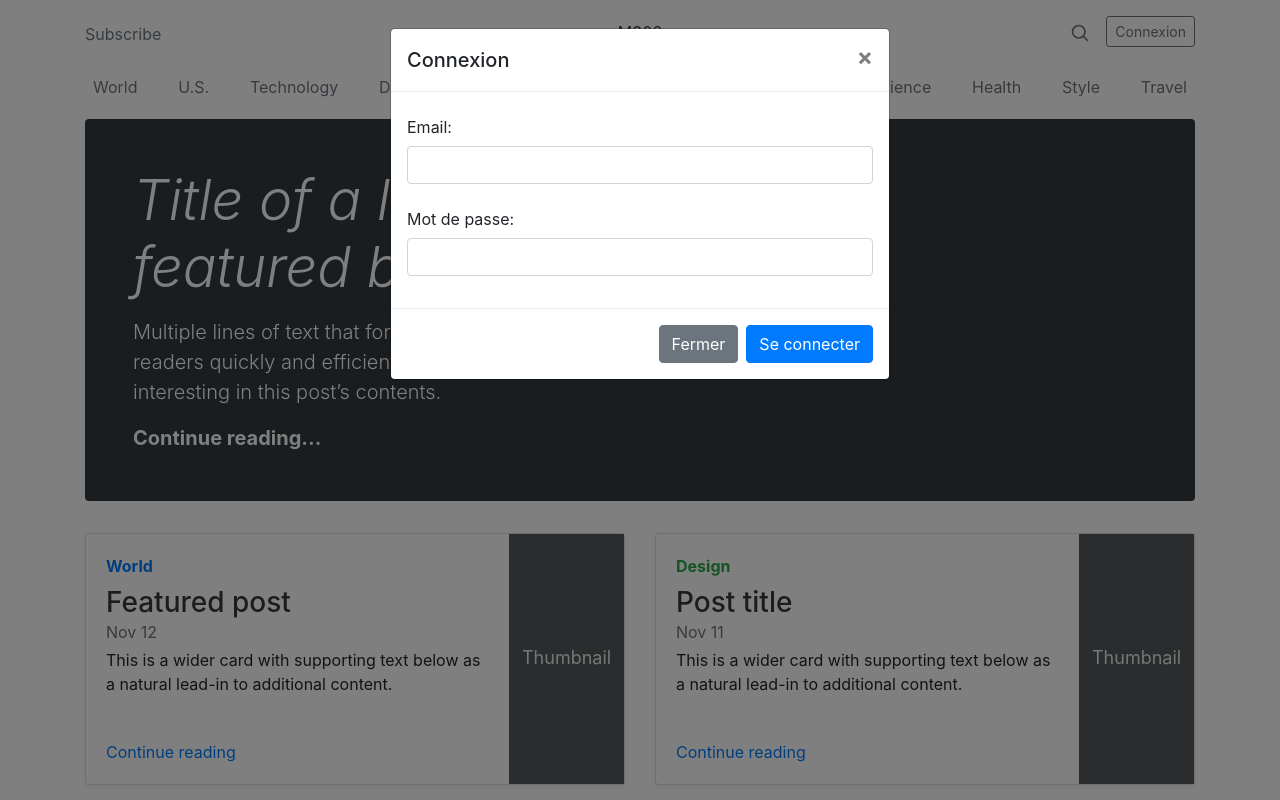
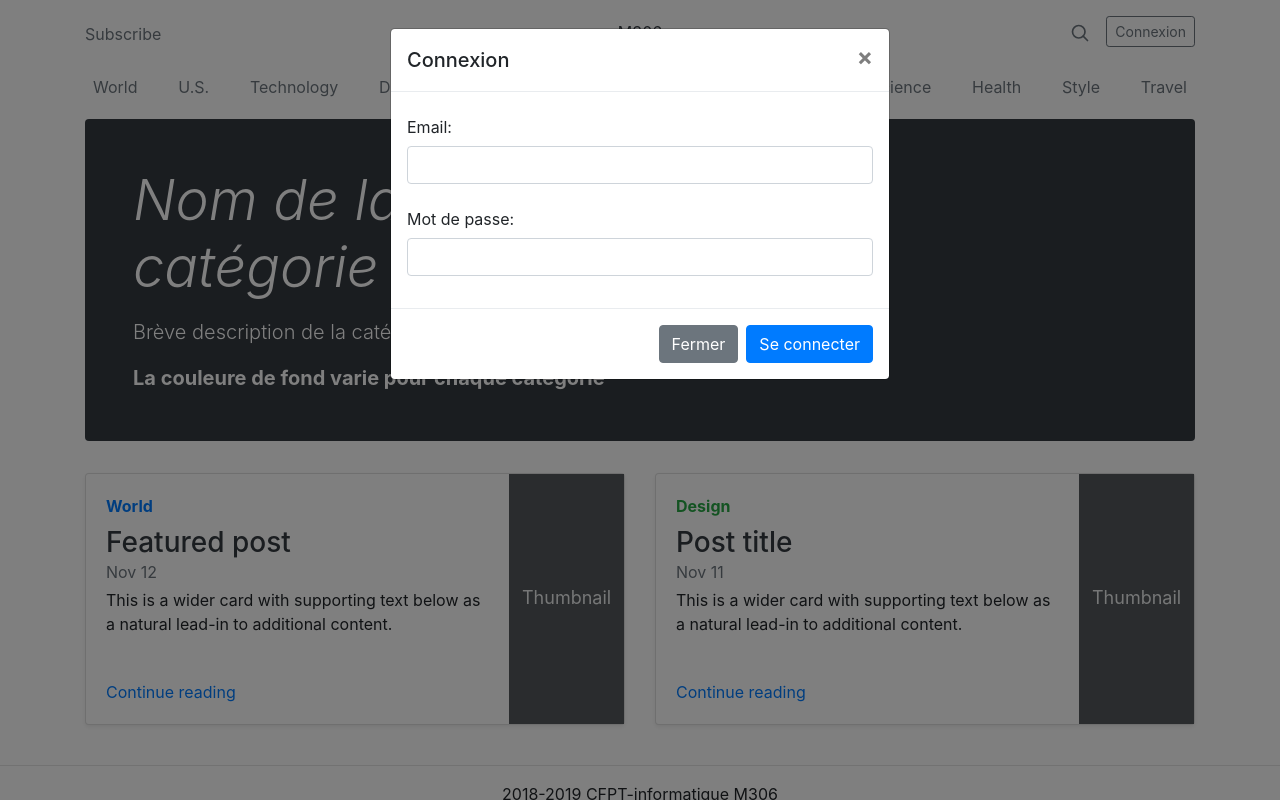
Before and after one commit to bryan2424/M306, a PHP site: page / in a window 1280 px wide. Run offline with PHP 8.4, Linux system fonts and the light colour scheme; some libraries are stand-ins or nearby versions.

Commit message:
Indication sur l'encadré principal

```diff
--- a/index.php
+++ b/index.php
@@ -95,9 +95,9 @@
 
             <div class="jumbotron p-3 p-md-5 text-white rounded bg-dark">
                 <div class="col-md-6 px-0">
-                    <h1 class="display-4 font-italic">Title of a longer featured blog post</h1>
-                    <p class="lead my-3">Multiple lines of text that form the lede, informing new readers quickly and efficiently about what’s most interesting in this post’s contents.</p>
-                    <p class="lead mb-0"><a href="#" class="text-white font-weight-bold">Continue reading...</a></p>
+                    <h1 class="display-4 font-italic">Nom de la catégorie</h1>
+                    <p class="lead my-3">Brève description de la catégorie en question</p>
+                    <p class="lead mb-0"><a href="#" class="text-white font-weight-bold">La couleure de fond varie pour chaque catégorie</a></p>
                 </div>
             </div>
 
```
